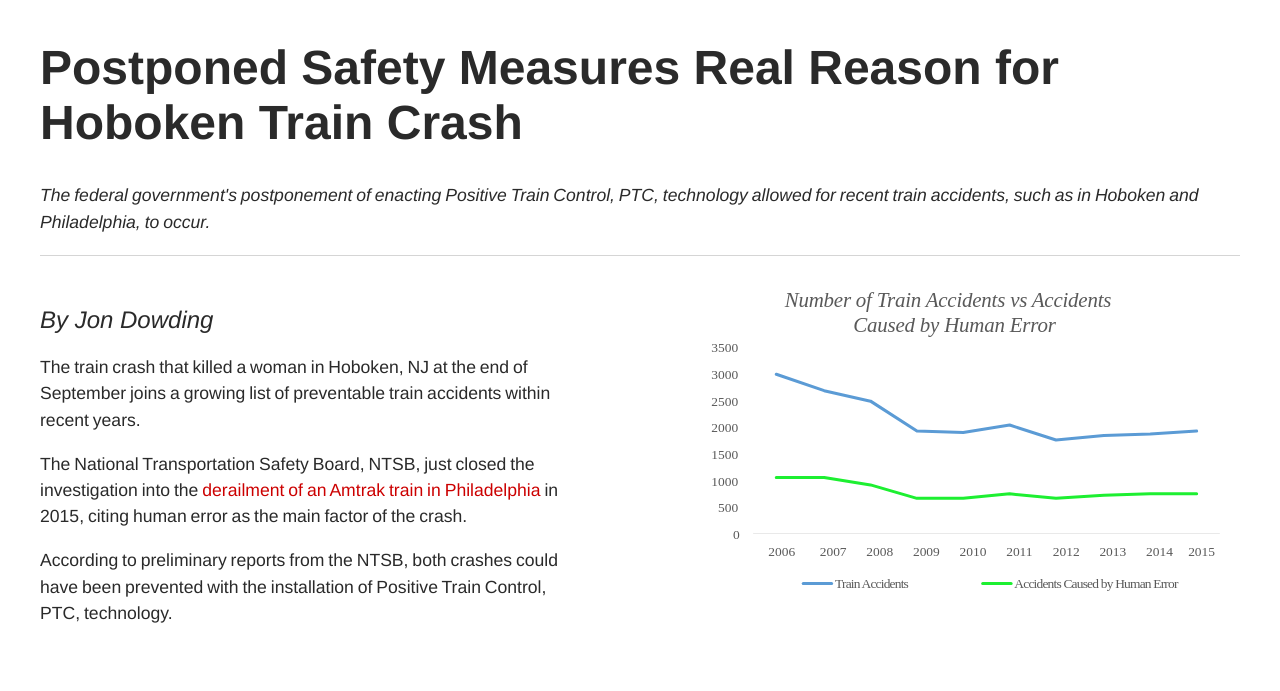
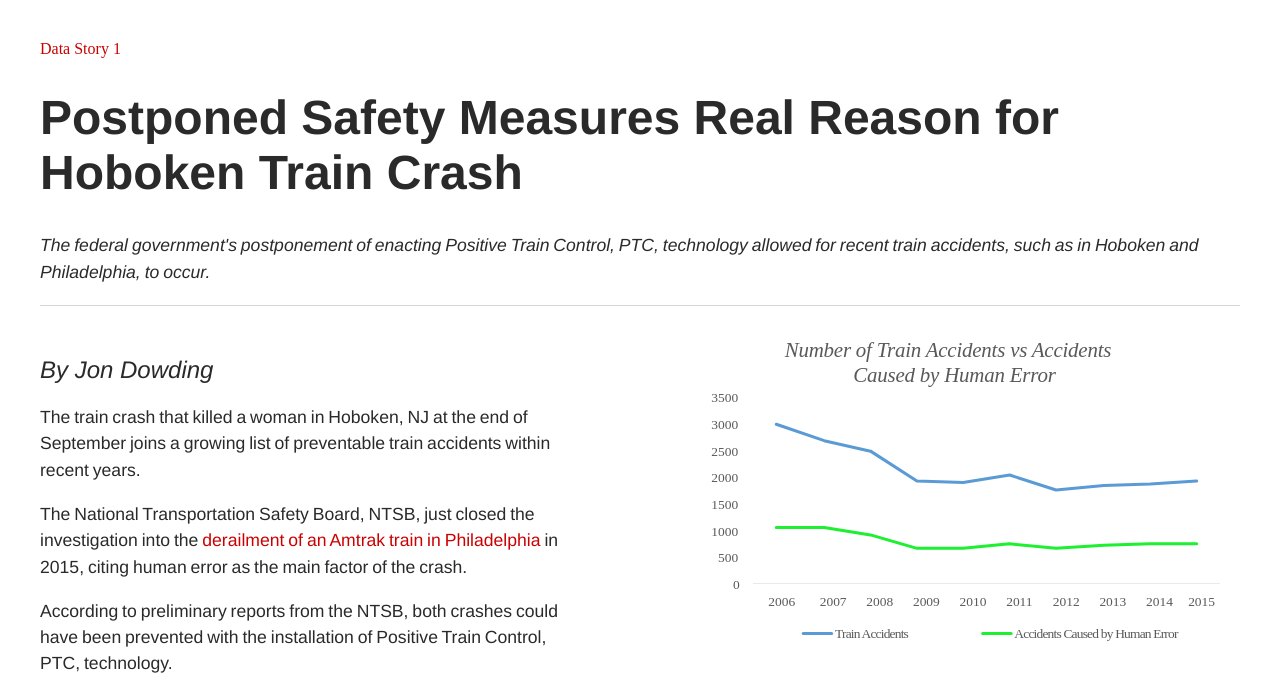
Before and after one commit to jondowding/jondowding.github.io, a plain HTML site: page Data-Story-1/Data_Story_1.html in a window 1280 px wide. Shown: the top 691 px of the page. Drawn offline with Linux system fonts and the light colour scheme.

Commit message:
Update Data_Story_1.html

```diff
--- a/Data-Story-1/Data_Story_1.html
+++ b/Data-Story-1/Data_Story_1.html
@@ -1,3 +1,5 @@
+<a href="jondowding.github.io/Data-Story-1"> Data Story 1</a>
+
 <head>
 	<title>Preventing Future Train Accidents</title>
 </head>
```
